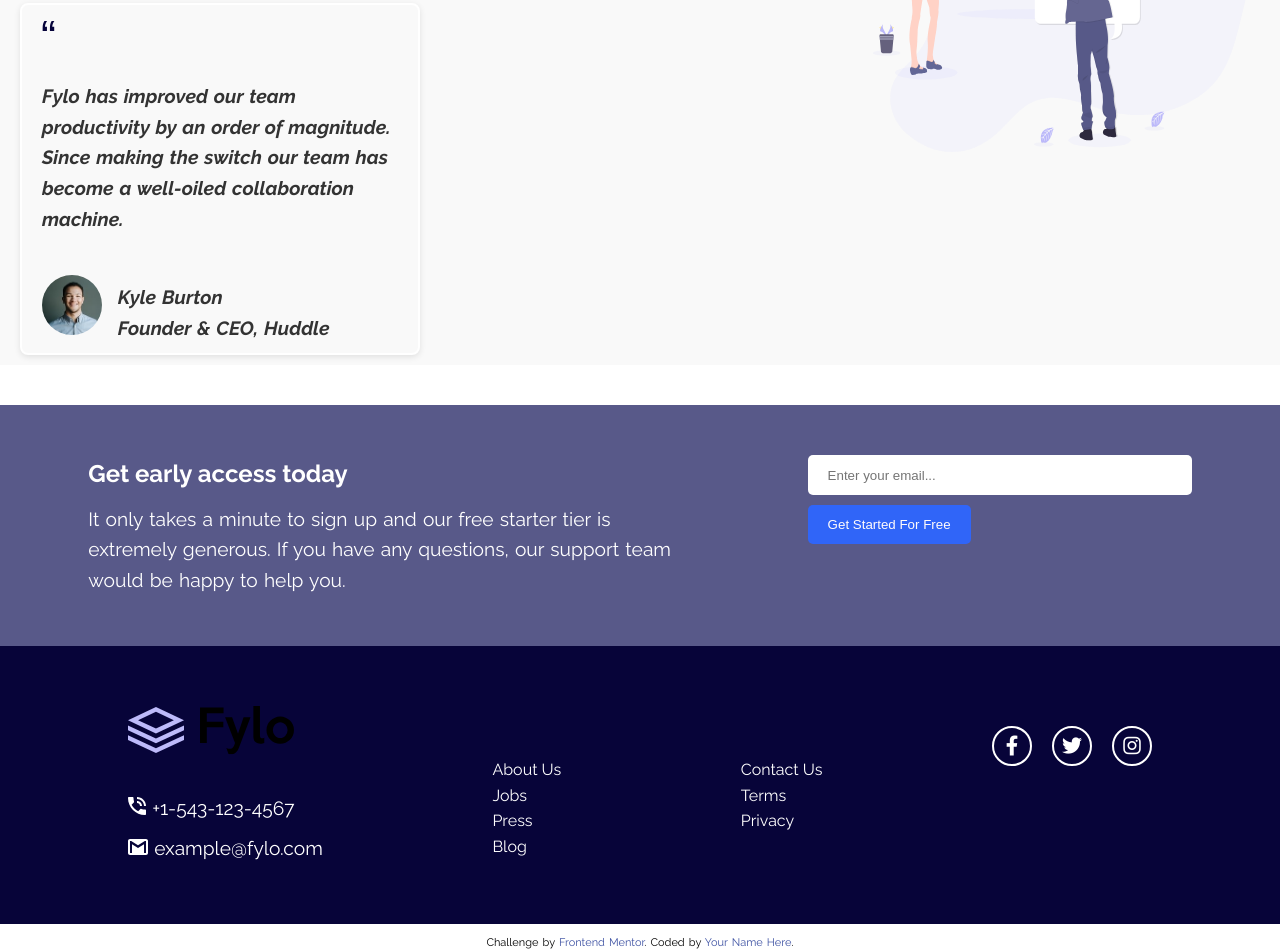
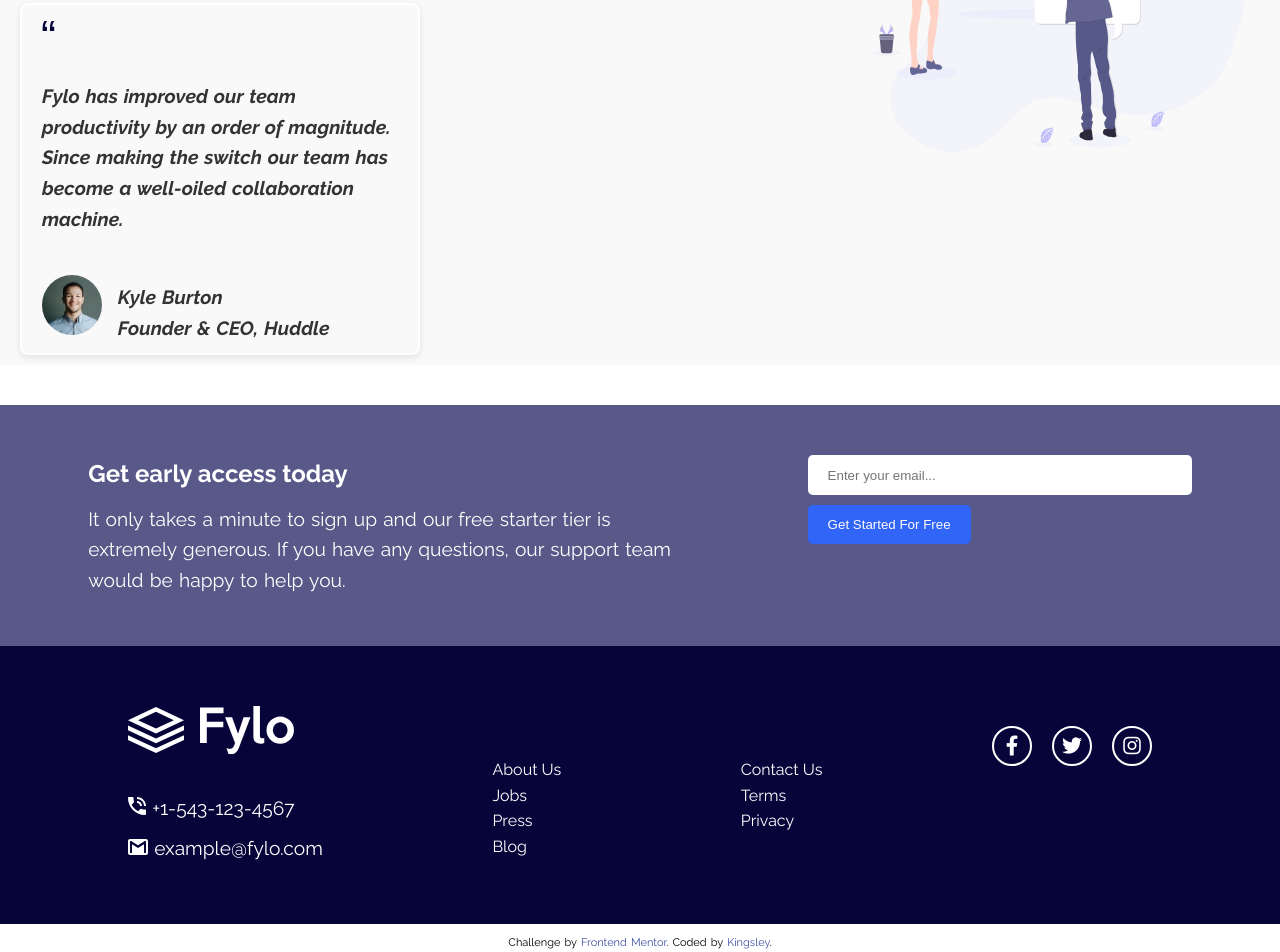
Before and after one commit to Mr-kings042/fylo-landing-page-with-two-column-layout-master, a plain HTML site: page index.html in a window 1280 px wide. Shown: the part 902-1854 px from the top of the page. Drawn offline with Linux system fonts and the light colour scheme.

Commit message:
changed the color of the svg in the footer section

```diff
--- a/index.html
+++ b/index.html
@@ -104,7 +104,7 @@
 </footer>
     <p class="attribution">
       Challenge by <a href="https://www.frontendmentor.io?ref=challenge" target="_blank">Frontend Mentor</a>.
-      Coded by <a href="#">Your Name Here</a>.
+      Coded by <a href="#">Kingsley</a>.
     </p>
 
 </body>
--- a/style.css
+++ b/style.css
@@ -187,7 +187,7 @@ cite{
     padding: 60px 10%;
 }
 .footer-logo img{
-
+    filter: brightness(0) invert(1);
     margin-bottom: 20px;
 }
 .footer-links{
```
